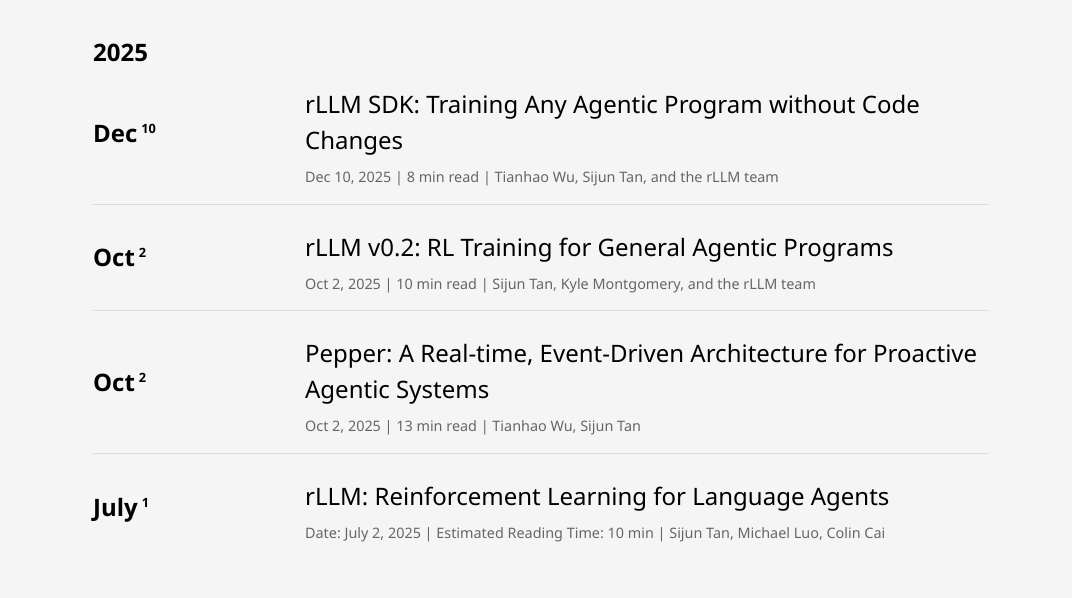
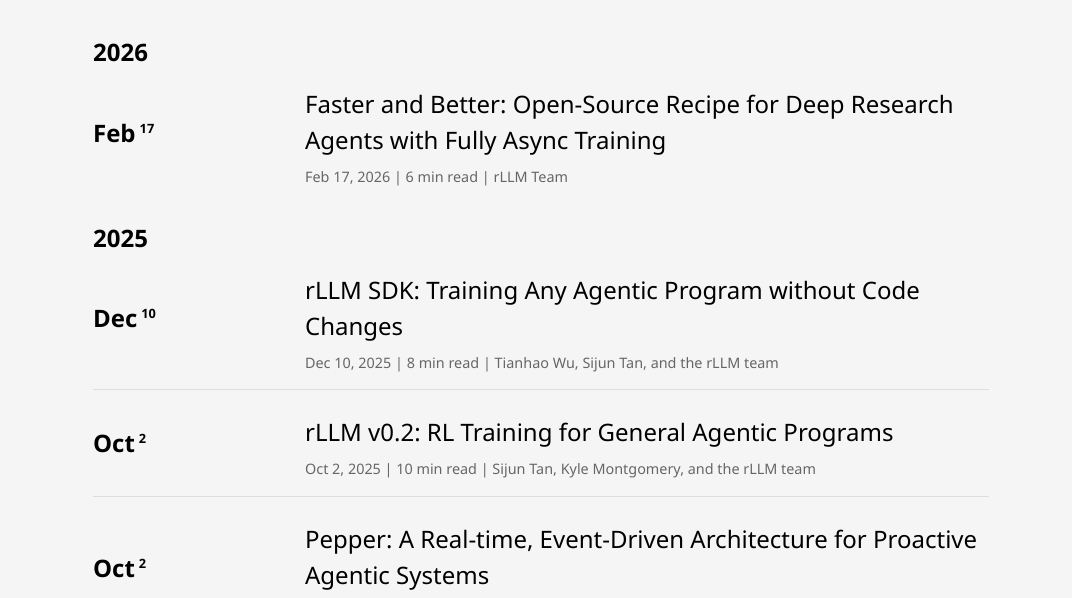
Before and after one commit to rllm-org/rllm-project.github.io, a plain HTML site: page blog.html in a window 1280 px wide. Shown: the part 183-781 px from the top of the page, without its empty margins (99-1171 px from the left). Drawn offline with Linux system fonts and the light colour scheme.

Commit message:
add deepresearch blog

```diff
--- a/blog.html
+++ b/blog.html
@@ -36,6 +36,27 @@
   <!-- ========== BLOG POSTS SECTION ========== -->
   <section class="blog-list">
     <h1>Blog Posts</h1>
+
+    <div class="year-label">2026
+    <div class="posts-list">
+
+    <article class="blog-post">
+      <div class="date">
+        <h2>Feb<sup>17</sup></h2>
+      </div>
+      <div class="post-content">
+        <h3>
+          <a href="post.html?post=deepresearch.md">
+            Faster and Better: Open-Source Recipe for Deep Research Agents with Fully Async Training
+          </a>
+        </h3>
+        <p class="post-meta">
+          Feb 17, 2026 | 6 min read | rLLM Team
+        </p>
+      </div>
+    </article>
+
+    </div>
 
     <div class="year-label">2025
     <div class="posts-list">
```
Also changed, not shown: index.html (+9 -0 lines), post.html (+1 -1 lines), assets/deepresearch/browsecomp_plus_em.png (added), 1 other file.
